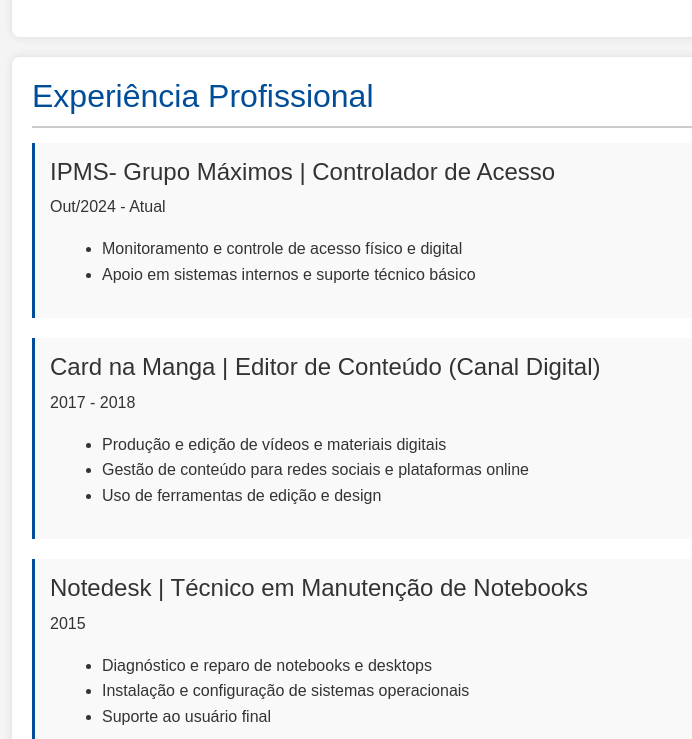
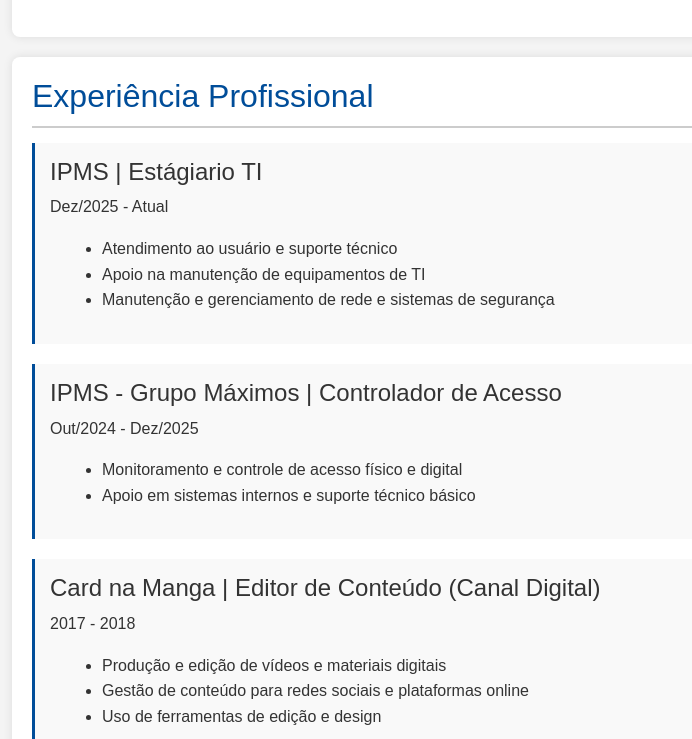
Before and after one commit to Mactravish552/Portfolio-Guilherme-de-Campos, a plain HTML site: page index.html in a window 1280 px wide. Shown: the part 1241-1980 px from the top of the page, without its empty margins (178-870 px from the left). Drawn offline with nearby package versions, Linux system fonts and the light colour scheme.

Commit message:
Atualização do portifólio
Att a descrição para add JS, e att a experiência para add o estagio no ipsm

```diff
--- a/index.html
+++ b/index.html
@@ -34,7 +34,7 @@
     <section id="curriculo">
         <h2>Currículo</h2>
         <div class="bloco-curriculo">
-            <p>Desenvolvedor de Software em formação, com experiência prática em manutenção de hardware e edição de conteúdo digital. Atualmente cursando Desenvolvimento de Software Multiplataforma (DSM) na FATEC. Possuo habilidades em linguagens de programação como Python, HTML e CSS, além de conhecimentos em banco de dados MySQL. Busco oportunidades para aplicar meus conhecimentos técnicos e continuar meu desenvolvimento profissional.</p>
+            <p>Desenvolvedor de Software em formação, com experiência prática em manutenção de hardware e edição de conteúdo digital. Atualmente cursando Desenvolvimento de Software Multiplataforma (DSM) na FATEC. Possuo habilidades em linguagens de programação como Python, HTML, CSS e Java Script além de conhecimentos em banco de dados MySQL. Busco oportunidades para aplicar meus conhecimentos técnicos e continuar meu desenvolvimento profissional.</p>
             <h5>Faça download do meu currículo em PDF:</h5>
             <a href="PDFs/Curriculo_Luis_Guilherme.pdf" target="_blank" title="Currículo"><img class="img-fluid" src="./imgs/pdf download.png"></a>
         </div>
@@ -67,8 +67,18 @@
             <h2>Experiência Profissional</h2>
 
         <div class="bloco-curriculo">
-            <h4>IPMS- Grupo Máximos | Controlador de Acesso</h4>
-            <p>Out/2024 - Atual</p>
+            <h4>IPMS | Estágiario TI</h4>
+            <p>Dez/2025 - Atual</p>
+            <ul>
+                <li>Atendimento ao usuário e suporte técnico</li>
+                <li>Apoio na manutenção de equipamentos de TI</li>
+                <li>Manutenção e gerenciamento de rede e sistemas de segurança</li>
+            </ul>
+        </div>
+
+        <div class="bloco-curriculo">
+            <h4>IPMS - Grupo Máximos | Controlador de Acesso</h4>
+            <p>Out/2024 - Dez/2025</p>
             <ul>
                 <li>Monitoramento e controle de acesso físico e digital</li>
                 <li>Apoio em sistemas internos e suporte técnico básico</li>
```
